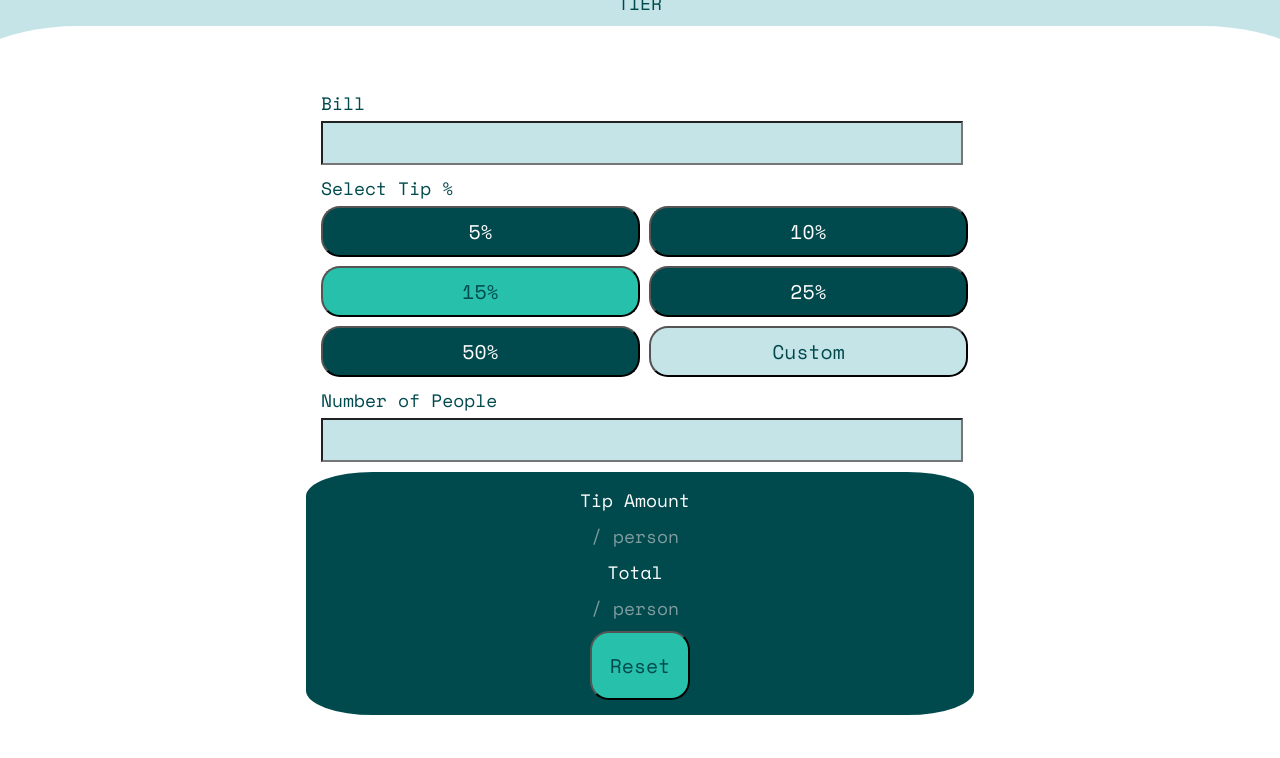
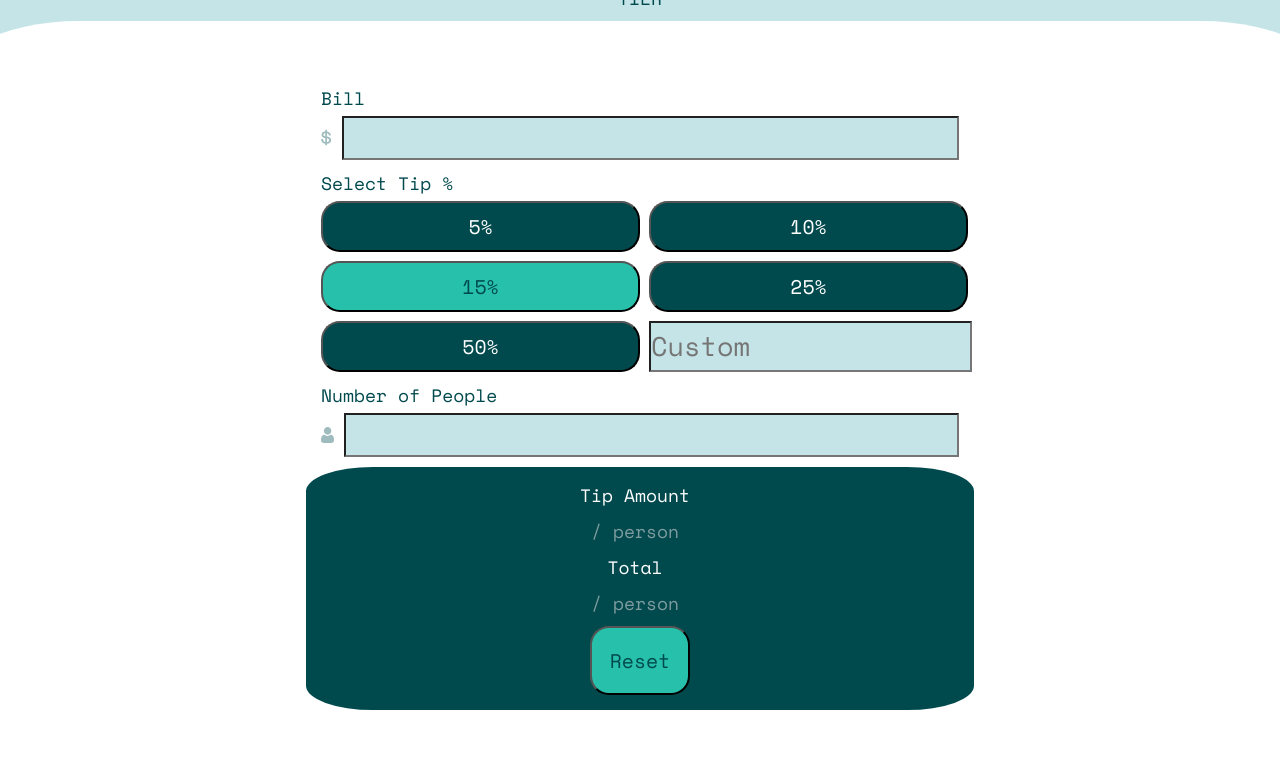
Before and after one commit to Guilherme-Porto-Silva/calculatorOFtips, a plain HTML site: page index.html in a window 1280 px wide. Shown: the top 758 px of the page. Drawn offline with nearby package versions, Linux system fonts and the light colour scheme.

Commit message:
Update index.html

```diff
--- a/index.html
+++ b/index.html
@@ -18,9 +18,7 @@
 
 <body class="column">
 
-  <h1> SPLI </h1>
-
-  <h1> TIER </h1>
+  <h1> SPLI <br> TIER </h1>
 
   <section>
 
@@ -30,7 +28,13 @@
 
         <legend> Bill </legend>
 
+        <div class="row">
+
+          <img src="./images/icon-dollar.svg" alt="">
+
         <input type="number" id="billInput">
+
+      </div>
 
       </form>
 
@@ -50,7 +54,7 @@
 
           <button type="button"> 50% </button>
 
-          <button id="customButton" type="button"> Custom </button>
+          <input type="number" placeholder="Custom" id="customButton">
 
         </div>
 
@@ -60,7 +64,13 @@
 
         <legend> Number of People </legend>
 
-        <input type="number" id="peopleInput">
+        <div class="row">
+
+          <img src="./images/icon-person.svg" alt="">
+
+          <input type="number" id="peopleInput">
+
+        </div>
 
       </form>
 
```
